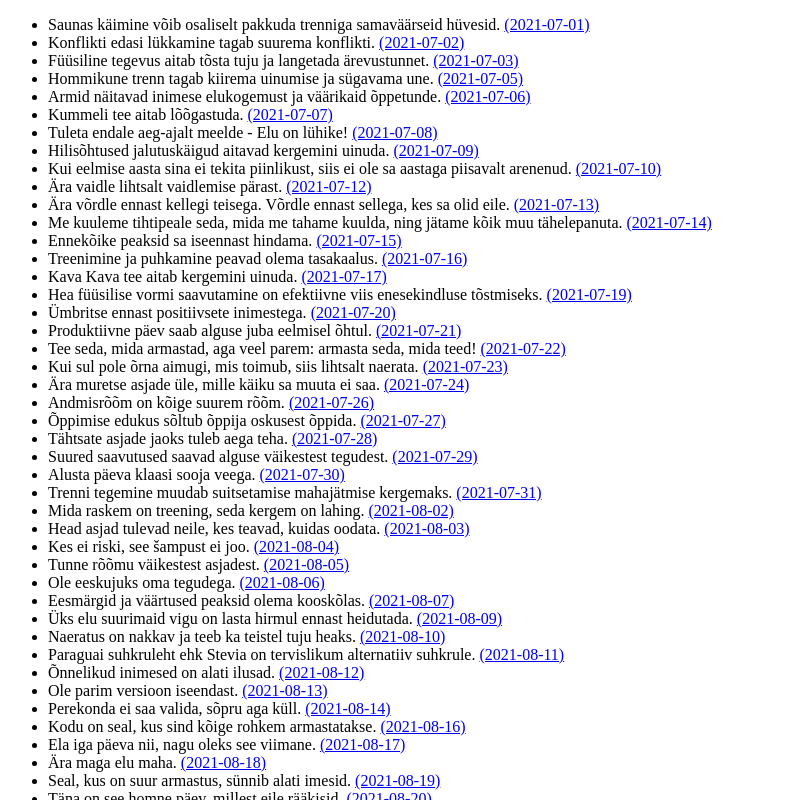
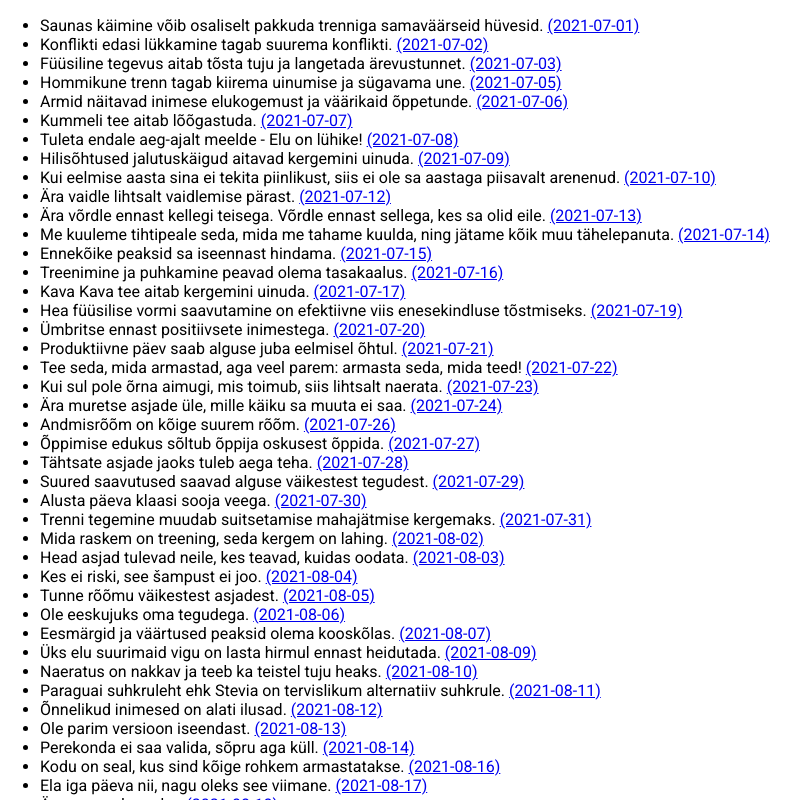
Before and after one commit to gregorlaan/tarkusetera-ee, an Angular app: page / in a window 1280 px wide. Shown: the top 800 px of the page, without its empty margins (0-809 px from the left). Built offline with nearby package versions, Linux system fonts and the light colour scheme.

Commit message:
Install angular material with browser animations

```diff
--- a/angular.json
+++ b/angular.json
@@ -31,6 +31,7 @@
               "src/assets"
             ],
             "styles": [
+              "./node_modules/@angular/material/prebuilt-themes/indigo-pink.css",
               "src/styles.scss"
             ],
             "scripts": []
@@ -99,6 +100,7 @@
               "src/assets"
             ],
             "styles": [
+              "./node_modules/@angular/material/prebuilt-themes/indigo-pink.css",
               "src/styles.scss"
             ],
             "scripts": []
--- a/package.json
+++ b/package.json
@@ -11,10 +11,12 @@
   "private": true,
   "dependencies": {
     "@angular/animations": "~12.2.0",
+    "@angular/cdk": "^12.2.8",
     "@angular/common": "~12.2.0",
     "@angular/compiler": "~12.2.0",
     "@angular/core": "~12.2.0",
     "@angular/forms": "~12.2.0",
+    "@angular/material": "^12.2.8",
     "@angular/platform-browser": "~12.2.0",
     "@angular/platform-browser-dynamic": "~12.2.0",
     "@angular/router": "~12.2.0",
--- a/src/app/app.module.ts
+++ b/src/app/app.module.ts
@@ -5,6 +5,7 @@
 import { AppComponent } from './app.component';
 import { QuoteListComponent } from './quote/quote-list.component';
 import { QuoteDetailComponent } from './quote/quote-detail.component';
+import { BrowserAnimationsModule } from '@angular/platform-browser/animations';
 
 @NgModule({
   declarations: [
@@ -14,7 +15,8 @@
   ],
   imports: [
     BrowserModule,
-    AppRoutingModule
+    AppRoutingModule,
+    BrowserAnimationsModule
   ],
   providers: [],
   bootstrap: [AppComponent]
--- a/src/index.html
+++ b/src/index.html
@@ -6,6 +6,9 @@
   <base href="/">
   <meta name="viewport" content="width=device-width, initial-scale=1">
   <link rel="icon" type="image/x-icon" href="favicon.ico">
+  <link rel="preconnect" href="https://fonts.gstatic.com">
+  <link href="https://fonts.googleapis.com/css2?family=Roboto:wght@300;400;500&display=swap" rel="stylesheet">
+  <link href="https://fonts.googleapis.com/icon?family=Material+Icons" rel="stylesheet">
 </head>
 <body>
   <app-root></app-root>
--- a/src/styles.scss
+++ b/src/styles.scss
@@ -1 +1,4 @@
 /* You can add global styles to this file, and also import other style files */
+
+html, body { height: 100%; }
+body { margin: 0; font-family: Roboto, "Helvetica Neue", sans-serif; }
```
Also changed, not shown: 1 other file (tests, documents, lock files or other folders).
